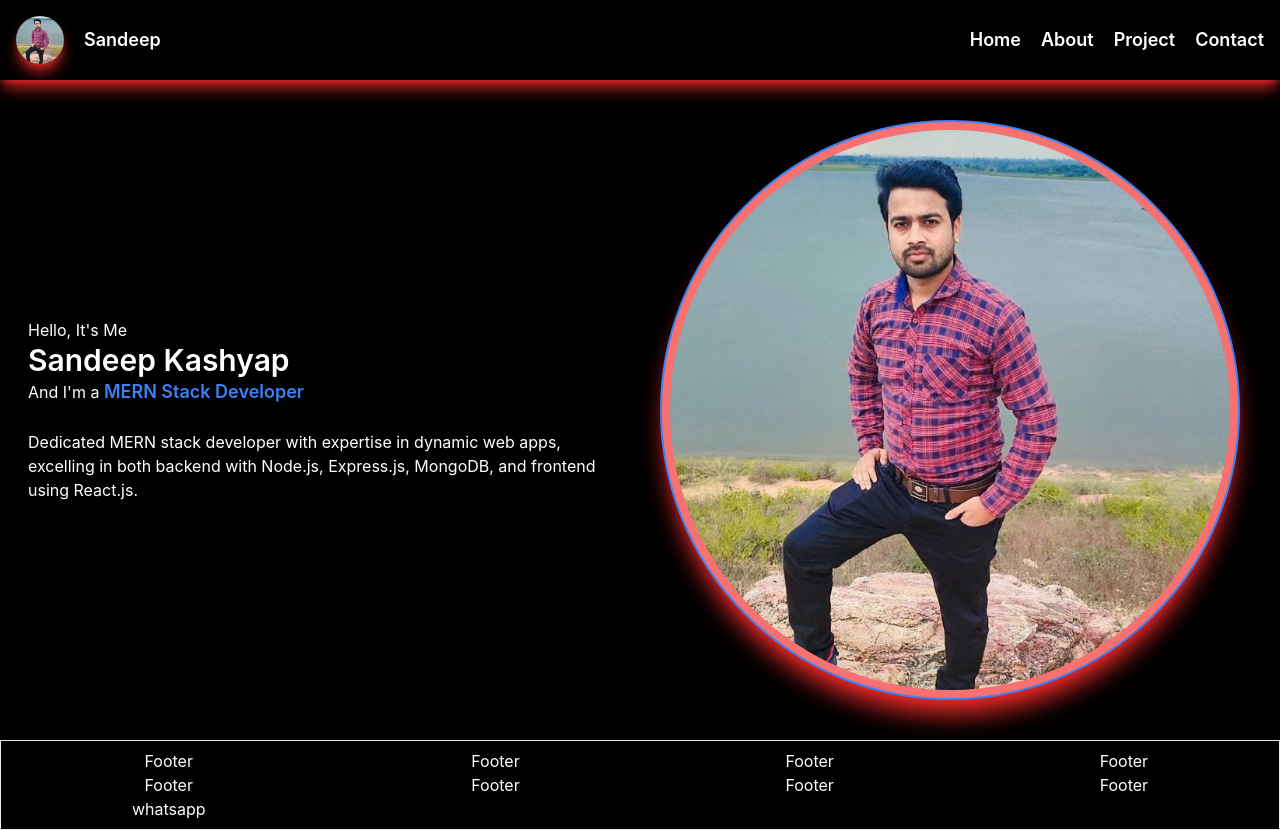
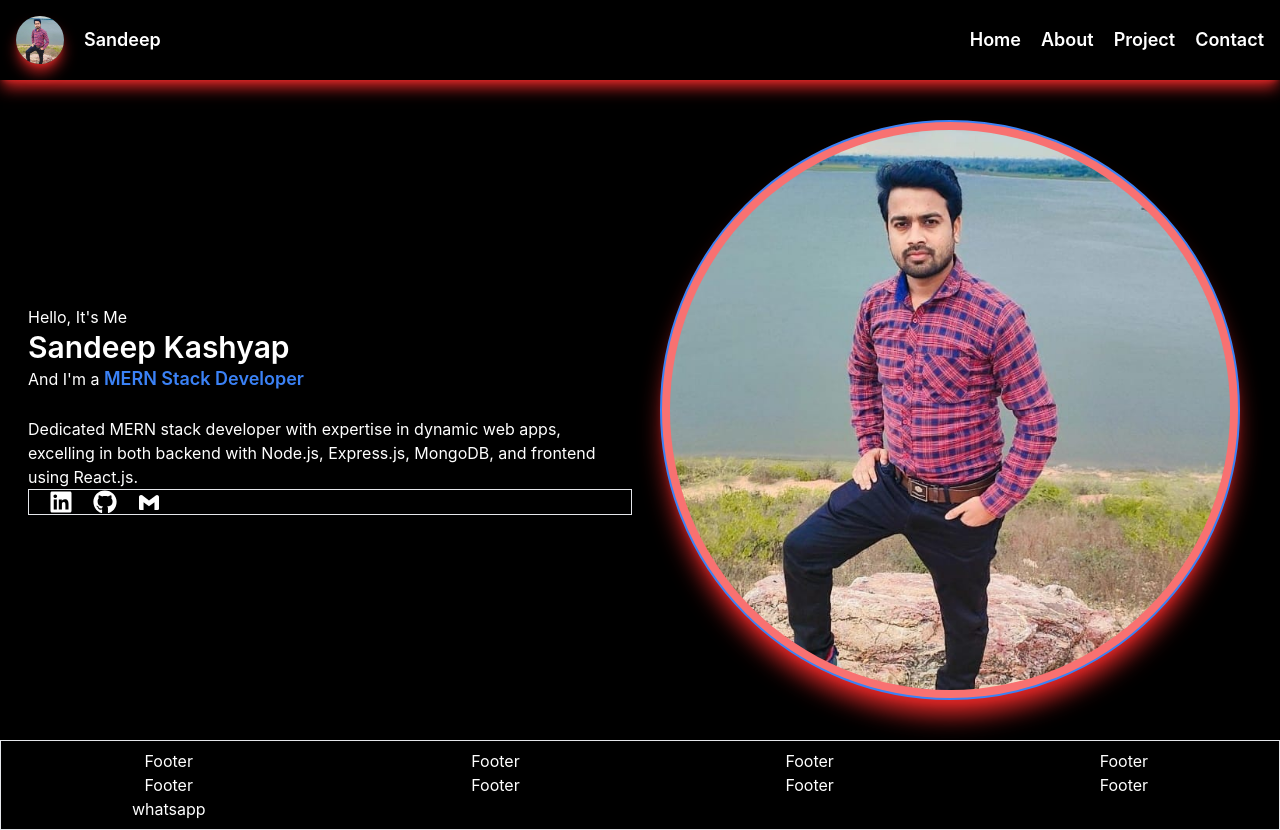
Before and after one commit to SandeepKumar3171/SandeepPortfolio-, a React (Create React App) app: page / in a window 1280 px wide. Built offline with nearby package versions, Linux system fonts and the light colour scheme.

Commit message:
update Home Page

```diff
--- a/src/components/Home.js
+++ b/src/components/Home.js
@@ -1,5 +1,7 @@
 import React from 'react'
 import SandeepImg from "./Images/sandeepImg.jpg"
+import { FaLinkedin,FaGithub } from 'react-icons/fa';
+import { BiLogoGmail } from 'react-icons/bi';
 
 const Home = () => {
   return (
@@ -14,6 +16,11 @@ const Home = () => {
           Node.js, Express.js, MongoDB, and frontend using
           React.js.
         </p>
+        <div className='flex flex-row gap-5 justify-center md:justify-start md:pl-5 items-center border text-2xl'>
+          <p><FaLinkedin/></p>
+          <p><FaGithub/></p>
+          <p><BiLogoGmail/></p>
+        </div>
         </div>
         <div className='md:w-1/2 w-full p-5'>
           <p className='rounded-full bg-red-400 border-2 border-blue-500 shadow-xl shadow-red-600'><img className='rounded-full p-2 ' src={SandeepImg} alt="" /></p>
```
